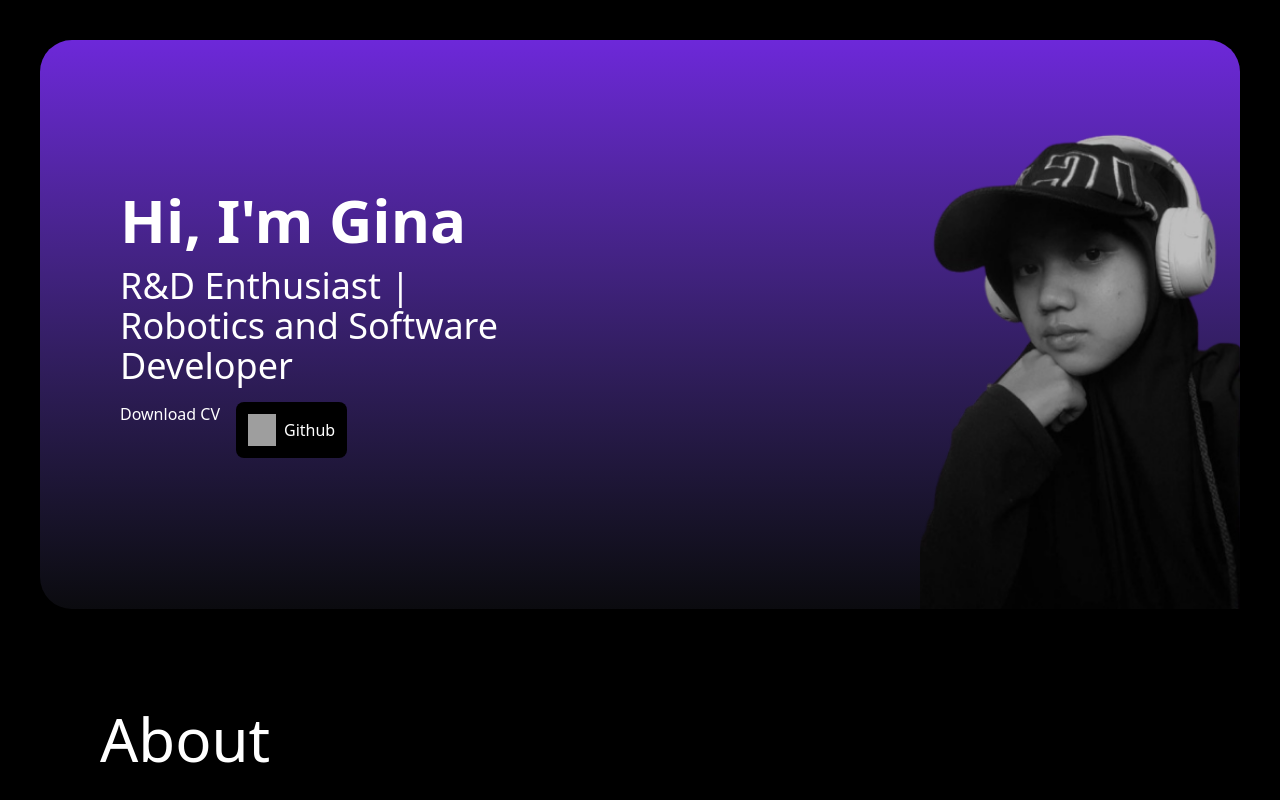
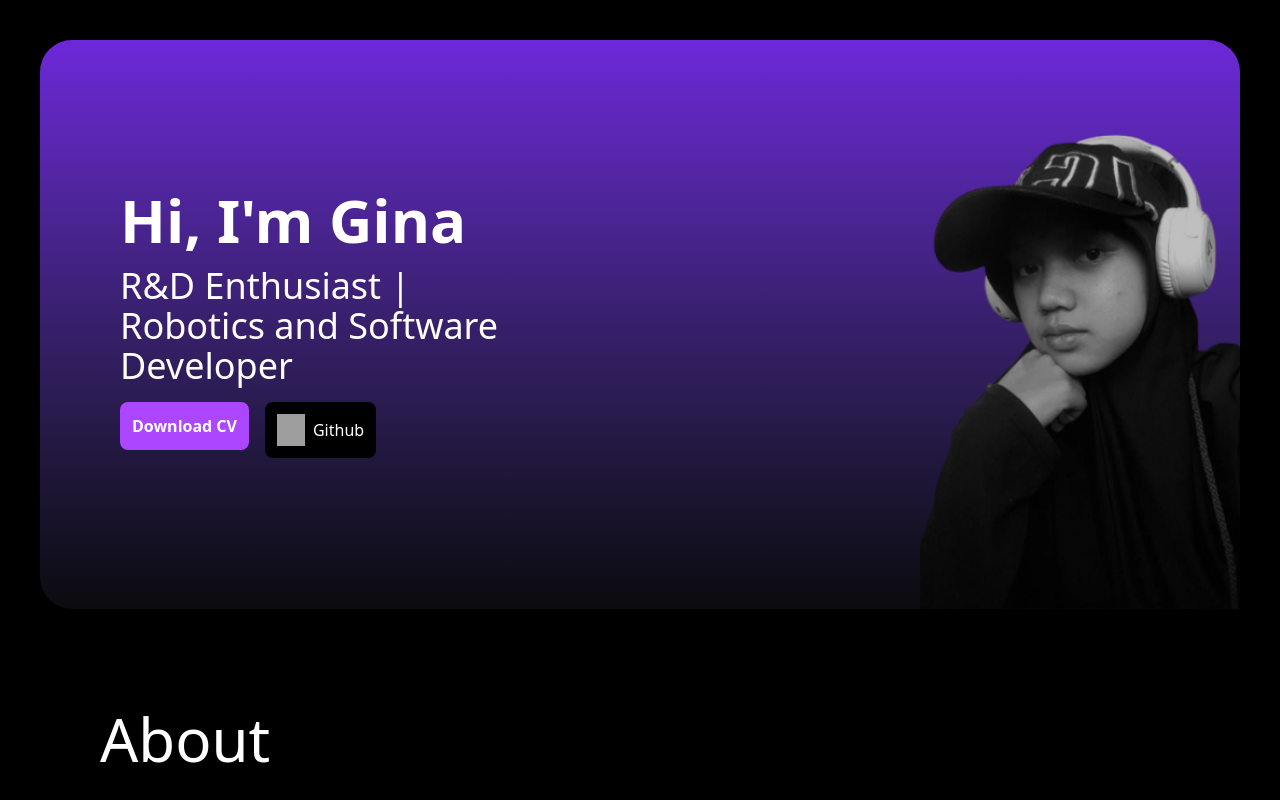
Before and after one commit to ginarawr/Portofolio-Gina-Rahmadina, a website: page src/index.html in a window 1280 px wide. Shown: the top 800 px of the page. Drawn offline with Linux system fonts and the light colour scheme; grey boxes are pictures that could not be loaded.

Commit message:
second commit

```diff
--- a/src/index.html
+++ b/src/index.html
@@ -20,7 +20,12 @@
             </p>
           </div>
           <div class="flex gap-4 items-start">
-            <a href="assets/doc/Gina Rahmadina-resume.pdf"> Download CV </a>
+            <a
+              href="assets/doc/Gina Rahmadina-resume.pdf"
+              class="bg-purple-500 p-3 rounded-lg font-semibold text-center hover:bg-purple-700"
+            >
+              Download CV
+            </a>
             <a
               class="bg-black p-3 w-fit hover:bg-gray-900 rounded-lg border-gray-300 flex gap-2 text-center items-center"
               href="https://github.com/ginarawr"
```
